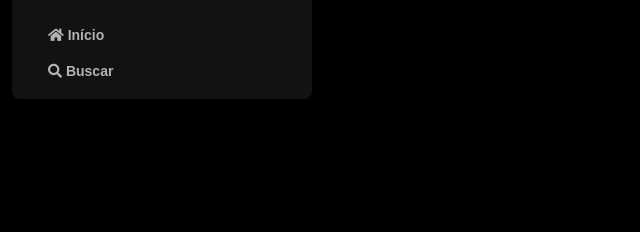
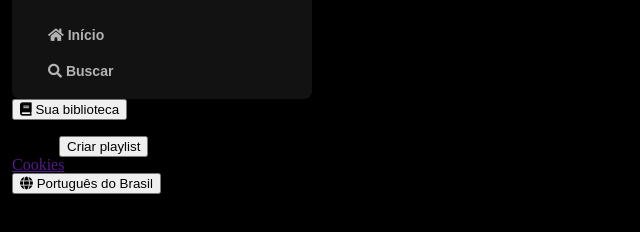
Before and after one commit to RaulBirlem/spotify-frontend, a plain HTML site: page index.html in a window 1280 px wide. Shown: the part 74-306 px from the top of the page, without its empty margins (0-640 px from the left). Drawn offline with Linux system fonts and the light colour scheme.

Commit message:
buttons html

```diff
--- a/index.html
+++ b/index.html
@@ -19,7 +19,6 @@
                     <img src="./assets/icons/logo-spotify.png" alt="logo-spotify">
                 </a>
                 </div>
-                <div>
                 <ul>
                     <li>
                         <a href="">
@@ -34,8 +33,39 @@
                         </a>
                     </li>
                 </ul>
+        </nav>
+
+        <div class="library">
+            <div class="library__content">
+                <button class="labrary__button">
+                    <span class="fa fas fa-book"></span>
+                    <span>Sua biblioteca</span>
+                </button>
+                <span class="fa fa-plus"></span>
             </div>
-        </nav>
+
+            <section class="section-playlist">
+                <div class="section-playlist__content">
+                    <span class="text title">Crie sua primeira playlist</span>
+                    <span class="text subtitle">É fácil, vamos te ajudar.</span>
+                    <button class="section-playlist__button">
+                        <span>Criar playlist</span>
+                    </button>
+                </div>
+            </section>
+
+            <div class="cookies">
+                <a href="">Cookies</a>
+            </div>
+
+            <div class="languages">
+                <button class="languages__button">
+                    <span class="fa fa-globe"></span>
+                    <span>Português do Brasil</span>
+                </button>
+            </div>
+        </div>
+
     </div>
 </body>
 </html>
```
Lines whose indentation alone changed are shown as unchanged.
